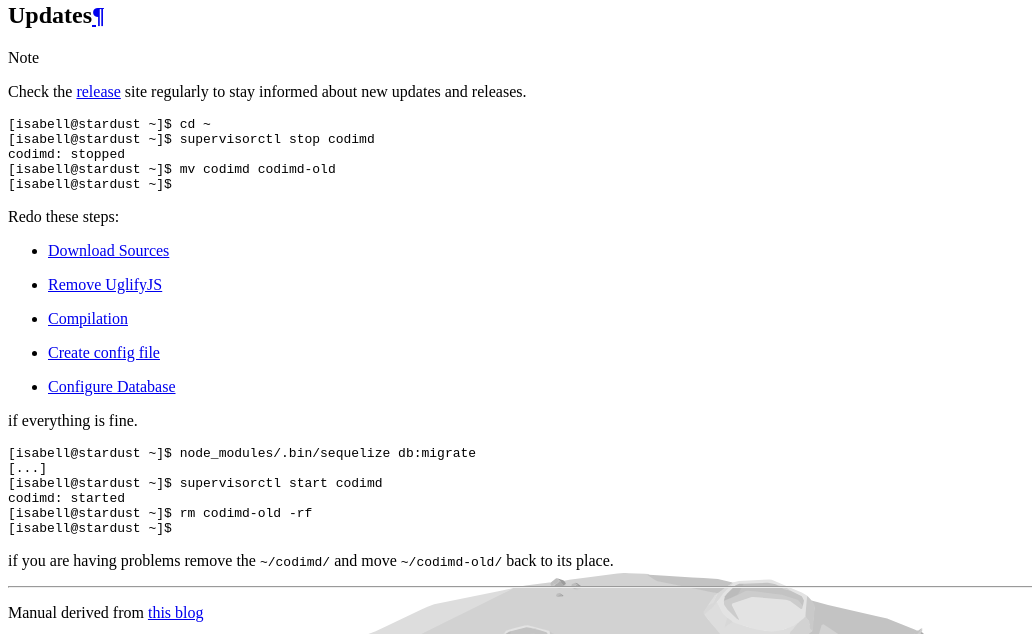
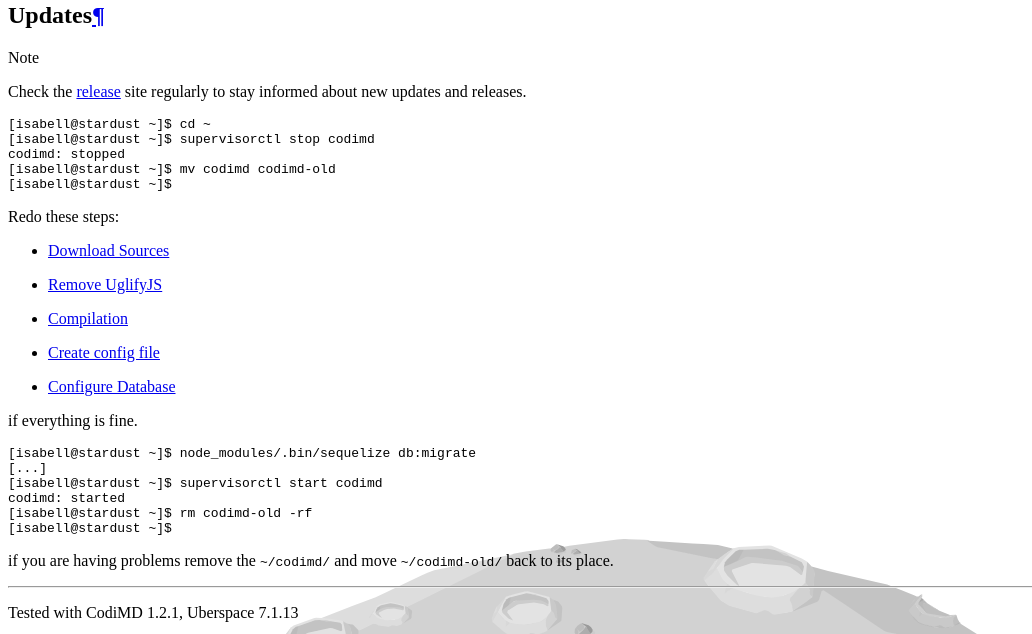
Before and after one commit to Uberspace/lab, a Sphinx documentation site: the page built from source/guide_codimd.rst, in a window 1280 px wide and 900 px high, scrolled down 7285 px, cut to the strip 0-634 px from the top of the window. Shown: the whole strip, without its empty margins (0-1032 px from the left). Built offline with Sphinx 7.4.7 and the Read the Docs theme 2.0.0, drawn with Linux system fonts in a browser that asks for light colours.

Commit message:
[CodiMD] Remove reference to no longer used domain
    $ whois h8.lv
    [Domain]
    Domain: h8.lv
    Status: free

    [Whois]
    Updated: 2019-06-22T17:12:21.836983+00:00

```diff
--- a/source/guide_codimd.rst
+++ b/source/guide_codimd.rst
@@ -377,8 +377,6 @@
 
 ----
 
-Manual derived from `this blog <https://w.h8.lv/s/how_to_install_hackmd_on_uberspace>`_
-
 Tested with CodiMD 1.2.1, Uberspace 7.1.13
 
 .. author_list::
```
